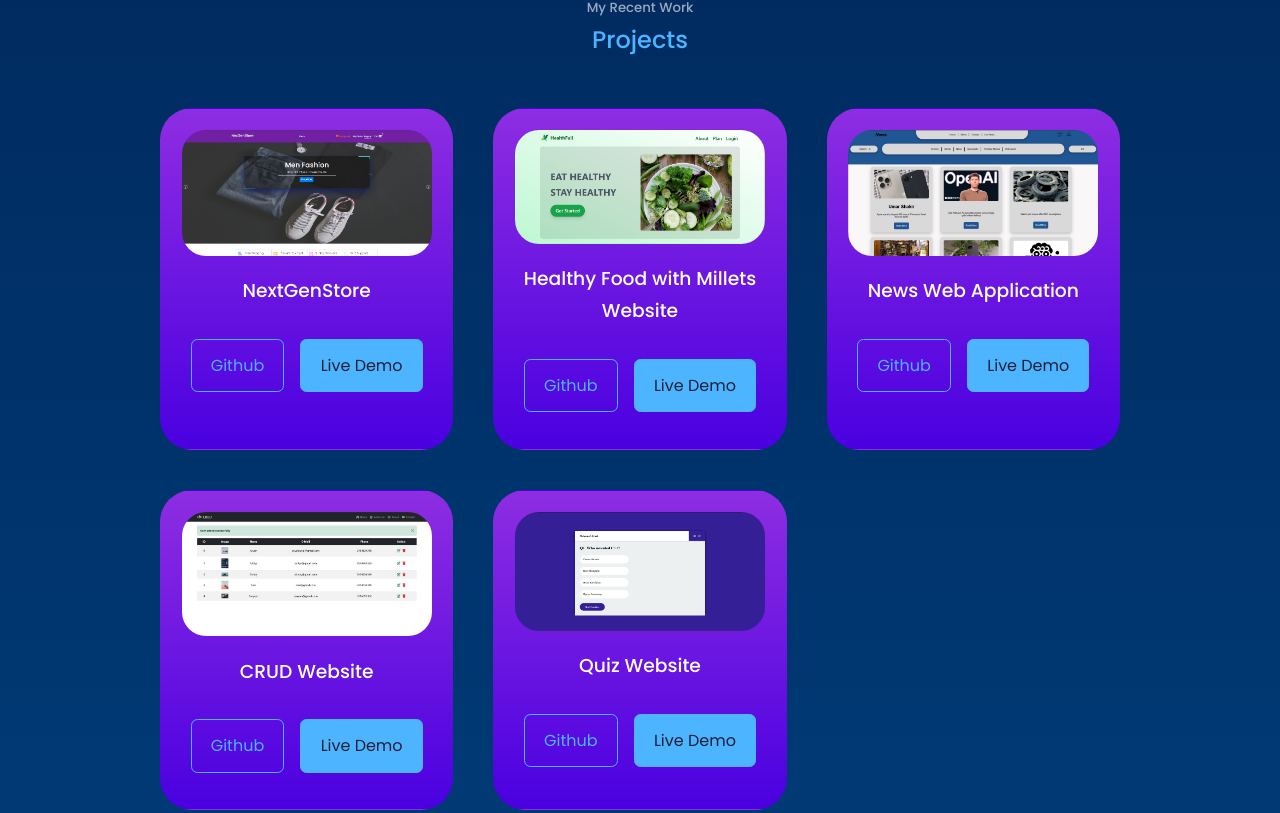
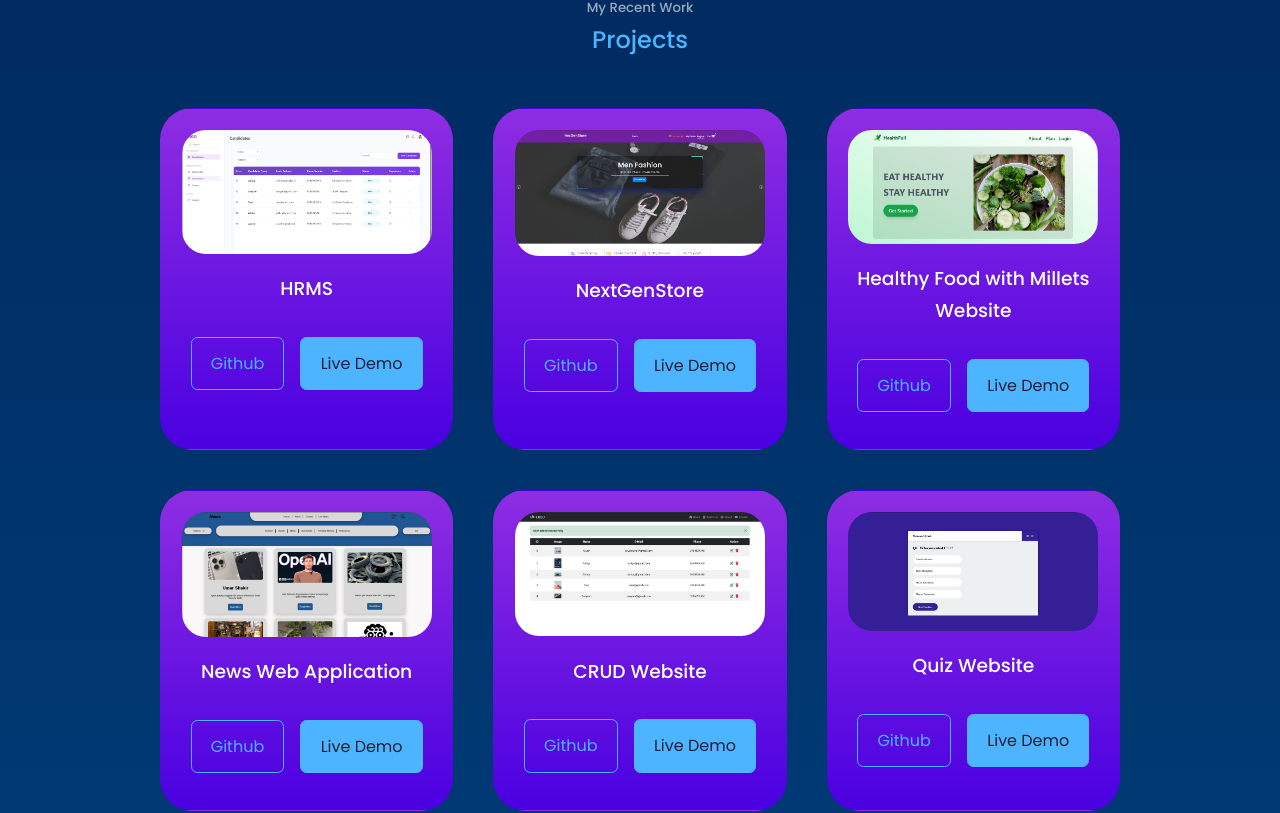
Before and after one commit to AyushJuyal07/Portfolio-Website, a React (Create React App) app: page / in a window 1280 px wide. Shown: the part 2280-3093 px from the top of the page. Built offline with nearby package versions, Linux system fonts and the light colour scheme.

Commit message:
Added one more project

```diff
--- a/src/App.jsx
+++ b/src/App.jsx
@@ -3,7 +3,7 @@ import Header from './components/header/Header'
 import Nav from './components/nav/Nav'
 import About from './components/about/About'
 import Experience from './components/experience/Experience'
-import Portfolio from './components/portfolio/Portfolio'
+import Projects from './components/projects/Projects'
 import Contact from './components/contact/Contact'
 import Footer from './components/footer/Footer'
 
@@ -14,7 +14,7 @@ const App = () => {
         <Header />
         <About />
         <Experience />
-        <Portfolio />
+        <Projects />
         <Contact />
         <Footer />
 
--- a/src/components/portfolio/Portfolio.jsx
+++ /dev/null
@@ -1,130 +0,0 @@
-import React from 'react'
-import './portfolio.css'
-import IMG1 from '../../assets/portfolio1.jpeg'
-import IMG2 from '../../assets/portfolio2.jpeg'
-// import IMG3 from '../../assets/portfolio3.jpeg'
-import IMG4 from '../../assets/portfolio4.jpeg'
-import IMG5 from '../../assets/portfolio5.jpeg'
-import IMG6 from '../../assets/portfolio6.jpeg'
-// import IMG4 from '../../assets/portfolio4.jpg'
-// import IMG5 from '../../assets/portfolio5.png'
-// import IMG6 from '../../assets/portfolio6.jpg'
-
-const Portfolio = () => {
-  return (
-    <section id='portfolio'>
-      <h5>My Recent Work</h5>
-      <h2>Projects</h2>
-
-      <div className="container portfolio__container">
-      <article className='portfolio__item'>
-          <div className="portfolio__item-image">
-            <img src={IMG4} alt="" />
-          </div>
-          <h3>NextGenStore</h3>
-          <div className="portfolio__item-cta">
-            <a href="https://github.com/AyushJuyal07/eCommerce-Website" className='btn' target='_blank'>Github</a>
-            <a href="https://github.com/AyushJuyal07/eCommerce-Website" className='btn btn-primary' target='_blank'>Live Demo</a>
-          </div>
-        </article>
-
-        <article className='portfolio__item'>
-          <div className="portfolio__item-image">
-            <img src={IMG1} alt="" />
-          </div>
-          <h3>Healthy Food with Millets Website</h3>
-          <div className="portfolio__item-cta">
-            <a href="https://github.com" className='btn' target='_blank'>Github</a>
-            <a href="https://diet-application.netlify.app/" className='btn btn-primary' target='_blank'>Live Demo</a>
-          </div>
-        </article>
-
-        <article className='portfolio__item'>
-          <div className="portfolio__item-image">
-            <img src={IMG5} alt="" />
-          </div>
-          <h3>News Web Application</h3>
-          <div className="portfolio__item-cta">
-            <a href="https://github.com/AyushJuyal07/News-Feed-Website" className='btn' target='_blank'>Github</a>
-            <a href="https://github.com/AyushJuyal07/News-Feed-Website" className='btn btn-primary' target='_blank'>Live Demo</a>
-          </div>
-        </article>
-
-        <article className='portfolio__item'>
-          <div className="portfolio__item-image">
-            <img src={IMG6} alt="" />
-          </div>
-          <h3>CRUD Website</h3>
-          <div className="portfolio__item-cta">
-            <a href="https://github.com/AyushJuyal07/CRUD-Website" className='btn' target='_blank'>Github</a>
-            <a href="https://github.com/AyushJuyal07/CRUD-Website" className='btn btn-primary' target='_blank'>Live Demo</a>
-          </div>
-        </article>
-
-        <article className='portfolio__item'>
-          <div className="portfolio__item-image">
-            <img src={IMG2} alt="" />
-          </div>
-          <h3>Quiz Website</h3>
-          <div className="portfolio__item-cta">
-            <a href="https://github.com/AyushJuyal07/C-language-Quiz-Website" className='btn' target='_blank'>Github</a>
-            <a href="https://ayushjuyal07.github.io/C-language-Quiz-Website/" className='btn btn-primary' target='_blank'>Live Demo</a>
-          </div>
-        </article>
-
-
-
-
-
-        {/* <article className='portfolio__item'>
-          <div className="portfolio__item-image">
-            <img src={IMG3} alt="" />
-          </div>
-          <h3>Drum Kit</h3>
-          <div className="portfolio__item-cta">
-            <a href="https://github.com/AyushJuyal07/Drum-Kit" className='btn' target='_blank'>Github</a>
-            <a href="https://ayushjuyal07.github.io/Drum-Kit/" className='btn btn-primary' target='_blank'>Live Demo</a>
-          </div>
-        </article> */}
-
-        {/* <article className='portfolio__item'>
-          <div className="portfolio__item-image">
-            <img src={IMG4} alt="" />
-          </div>
-          <h3>This is a portfolio item title</h3>
-          <div className="portfolio__item-cta">
-            <a href="https://github.com" className='btn'>Github</a>
-            <a href="https://dribbble.com/Alien_pixels" className='btn btn-primary' target='_blank'>Live Demo</a>
-          </div>
-        </article>
-
-        <article className='portfolio__item'>
-          <div className="portfolio__item-image">
-            <img src={IMG5} alt="" />
-          </div>
-          <h3>This is a portfolio item title</h3>
-          <div className="portfolio__item-cta">
-            <a href="https://github.com" className='btn'>Github</a>
-            <a href="https://dribbble.com/Alien_pixels" className='btn btn-primary' target='_blank'>Live Demo</a>
-          </div>
-        </article>
-
-        <article className='portfolio__item'>
-          <div className="portfolio__item-image">
-            <img src={IMG6} alt="" />
-          </div>
-          <h3>This is a portfolio item title</h3>
-          <div className="portfolio__item-cta">
-            <a href="https://github.com" className='btn'>Github</a>
-            <a href="https://dribbble.com/Alien_pixels" className='btn btn-primary' target='_blank'>Live Demo</a>
-          </div>
-        </article> */}
-
-
-      </div>
-
-    </section>
-  )
-}
-
-export default Portfolio
--- /dev/null
+++ b/src/components/projects/Projects.jsx
@@ -0,0 +1,88 @@
+import React from 'react'
+import './Projects.css'
+import IMG1 from '../../assets/portfolio1.jpeg'
+import IMG2 from '../../assets/portfolio2.jpeg'
+// import IMG3 from '../../assets/portfolio3.jpeg'
+import IMG4 from '../../assets/portfolio4.jpeg'
+import IMG5 from '../../assets/portfolio5.jpeg'
+import IMG6 from '../../assets/portfolio6.jpeg'
+import IMG7 from '../../assets/portfolio7.png'
+
+const Projects = () => {
+  return (
+    <section id='portfolio'>
+      <h5>My Recent Work</h5>
+      <h2>Projects</h2>
+
+      <div className="container portfolio__container">
+        <article className='portfolio__item'>
+          <div className="portfolio__item-image">
+            <img src={IMG7} alt="" />
+          </div>
+          <h3>HRMS</h3>
+          <div className="portfolio__item-cta">
+            <a href="https://github.com/AyushJuyal07/HRMS-MERN-STACK" className='btn' target='_blank' rel='noopener noreferrer'>Github</a>
+            <a href="https://hrms-mern-stack.vercel.app/" className='btn btn-primary' target='_blank' rel='noopener noreferrer'>Live Demo</a>
+          </div>
+        </article>
+
+        <article className='portfolio__item'>
+          <div className="portfolio__item-image">
+            <img src={IMG4} alt="" />
+          </div>
+          <h3>NextGenStore</h3>
+          <div className="portfolio__item-cta">
+            <a href="https://github.com/AyushJuyal07/eCommerce-Website" className='btn' target='_blank' rel='noopener noreferrer'>Github</a>
+            <a href="https://github.com/AyushJuyal07/eCommerce-Website" className='btn btn-primary' target='_blank' rel='noopener noreferrer'>Live Demo</a>
+          </div>
+        </article>
+
+        <article className='portfolio__item'>
+          <div className="portfolio__item-image">
+            <img src={IMG1} alt="" />
+          </div>
+          <h3>Healthy Food with Millets Website</h3>
+          <div className="portfolio__item-cta">
+            <a href="https://github.com" className='btn' target='_blank' rel='noopener noreferrer'>Github</a>
+            <a href="https://diet-application.netlify.app/" className='btn btn-primary' target='_blank' rel='noopener noreferrer'>Live Demo</a>
+          </div>
+        </article>
+
+        <article className='portfolio__item'>
+          <div className="portfolio__item-image">
+            <img src={IMG5} alt="" />
+          </div>
+          <h3>News Web Application</h3>
+          <div className="portfolio__item-cta">
+            <a href="https://github.com/AyushJuyal07/News-Feed-Website" className='btn' target='_blank' rel='noopener noreferrer'>Github</a>
+            <a href="https://github.com/AyushJuyal07/News-Feed-Website" className='btn btn-primary' target='_blank' rel='noopener noreferrer'>Live Demo</a>
+          </div>
+        </article>
+
+        <article className='portfolio__item'>
+          <div className="portfolio__item-image">
+            <img src={IMG6} alt="" />
+          </div>
+          <h3>CRUD Website</h3>
+          <div className="portfolio__item-cta">
+            <a href="https://github.com/AyushJuyal07/CRUD-Website" className='btn' target='_blank' rel='noopener noreferrer'>Github</a>
+            <a href="https://github.com/AyushJuyal07/CRUD-Website" className='btn btn-primary' target='_blank' rel='noopener noreferrer'>Live Demo</a>
+          </div>
+        </article>
+
+        <article className='portfolio__item'>
+          <div className="portfolio__item-image">
+            <img src={IMG2} alt="" />
+          </div>
+          <h3>Quiz Website</h3>
+          <div className="portfolio__item-cta">
+            <a href="https://github.com/AyushJuyal07/C-language-Quiz-Website" className='btn' target='_blank' rel='noopener noreferrer'>Github</a>
+            <a href="https://ayushjuyal07.github.io/C-language-Quiz-Website/" className='btn btn-primary' target='_blank' rel='noopener noreferrer'>Live Demo</a>
+          </div>
+        </article>
+      </div>
+    </section>
+  )
+}
+
+export default Projects
```
Also changed, not shown: src/assets/portfolio7.png (added), src/components/projects/Projects.css (renamed from src/components/portfolio/portfolio.css).
